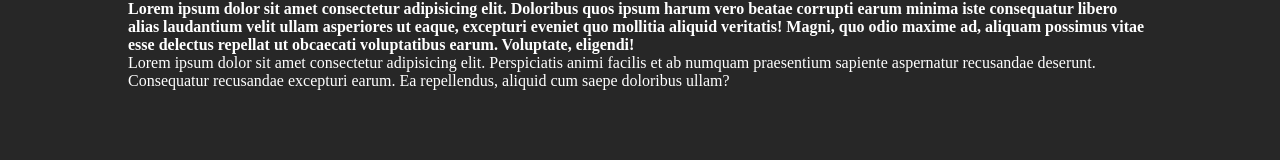
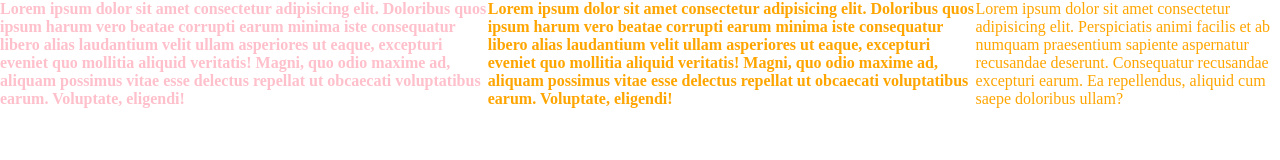
Before and after one commit to vidhya03/sass-learning, a plain HTML site: page index.html in a window 1280 px wide. Drawn offline with Linux system fonts and the light colour scheme.

Commit message:
mixin and functions and css functions

```diff
--- a/index.html
+++ b/index.html
@@ -7,9 +7,10 @@
     <link rel="stylesheet" href="../dist/css/main.css">
     <title>SASS Tutorial</title>
 </head>
-<body>
+<body class="light">
     <div class="main">
-        <p class="main_paragraph">Lorem ipsum dolor sit amet consectetur adipisicing elit. Doloribus quos ipsum harum vero beatae corrupti earum minima iste consequatur libero alias laudantium velit ullam asperiores ut eaque, excepturi eveniet quo mollitia aliquid veritatis! Magni, quo odio maxime ad, aliquam possimus vitae esse delectus repellat ut obcaecati voluptatibus earum. Voluptate, eligendi!</p>
+        <p class="main_paragraph1">Lorem ipsum dolor sit amet consectetur adipisicing elit. Doloribus quos ipsum harum vero beatae corrupti earum minima iste consequatur libero alias laudantium velit ullam asperiores ut eaque, excepturi eveniet quo mollitia aliquid veritatis! Magni, quo odio maxime ad, aliquam possimus vitae esse delectus repellat ut obcaecati voluptatibus earum. Voluptate, eligendi!</p>
+        <p class="main_paragraph2">Lorem ipsum dolor sit amet consectetur adipisicing elit. Doloribus quos ipsum harum vero beatae corrupti earum minima iste consequatur libero alias laudantium velit ullam asperiores ut eaque, excepturi eveniet quo mollitia aliquid veritatis! Magni, quo odio maxime ad, aliquam possimus vitae esse delectus repellat ut obcaecati voluptatibus earum. Voluptate, eligendi!</p>
 
     <div>
         Lorem ipsum dolor sit amet consectetur adipisicing elit. Perspiciatis animi facilis et ab numquam praesentium sapiente aspernatur recusandae deserunt. Consequatur recusandae excepturi earum. Ea repellendus, aliquid cum saepe doloribus ullam?
--- a/scss/_variables.scss
+++ b/scss/_variables.scss
@@ -1,8 +1,9 @@
 $primary-color: #272727;
-$text-color: #ffff;
-
+$accent-color: red;
+$text-color: #fff;
 $font-weights: (
   'regular': 400,
   'medium': 500,
   'bold': 700
 );
+$mobile: 800px;
--- a/scss/main.scss
+++ b/scss/main.scss
@@ -1,25 +1,60 @@
 @import './resets';
 @import './variables';
 
-@function weight ($weight-name) {
-    @return map-get($map: $font-weights, $key: $weight-name);
+@function weight($weight-name) {
+  @return map-get($map: $font-weights, $key: $weight-name);
 }
+
+@mixin flexCenter($direction) {
+  display: flex;
+  justify-content: center;
+  align-items: center;
+  flex-direction: $direction;
+}
+@mixin theme($light-theme: true) {
+  @if $light-theme {
+
+    background: lighten($primary-color, 100%);
+    color: darken($text-color, 100%);
+  }
+}
+
+@mixin mobile {
+    @media (max-width: $mobile) {
+        @content;
+    }
+}
+
 body {
   background: $primary-color;
   color: $text-color;
 }
 
 .main {
-  width: 80%;
+  @include flexCenter(row);
+  width: calc(80%-40%);
   margin: 0 auto;
-  #{&}_paragraph {
+  #{&}_paragraph1 {
     font-weight: weight(bold);
     &:hover {
       color: pink;
     }
   }
+  #{&}_paragraph2 {
+      @extend .main_paragraph1;
+      &:hover{
+          color : $accent-color;
+      }
+  }
   &:hover {
     color: orange;
     cursor: pointer;
   }
+  @include mobile(){
+      flex-direction: column;
+  }
 }
+
+.light {
+  @include theme($light-theme: true);
+}
```
Also changed, not shown: dist/css/main.css, 1 other file.
